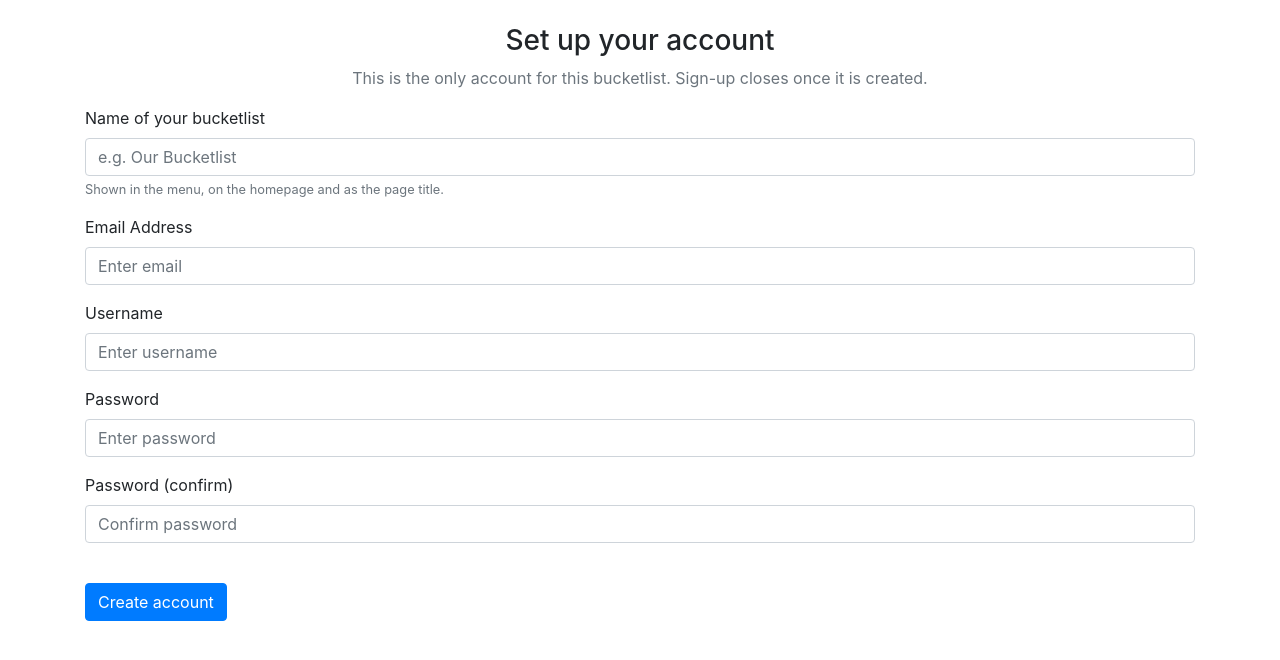
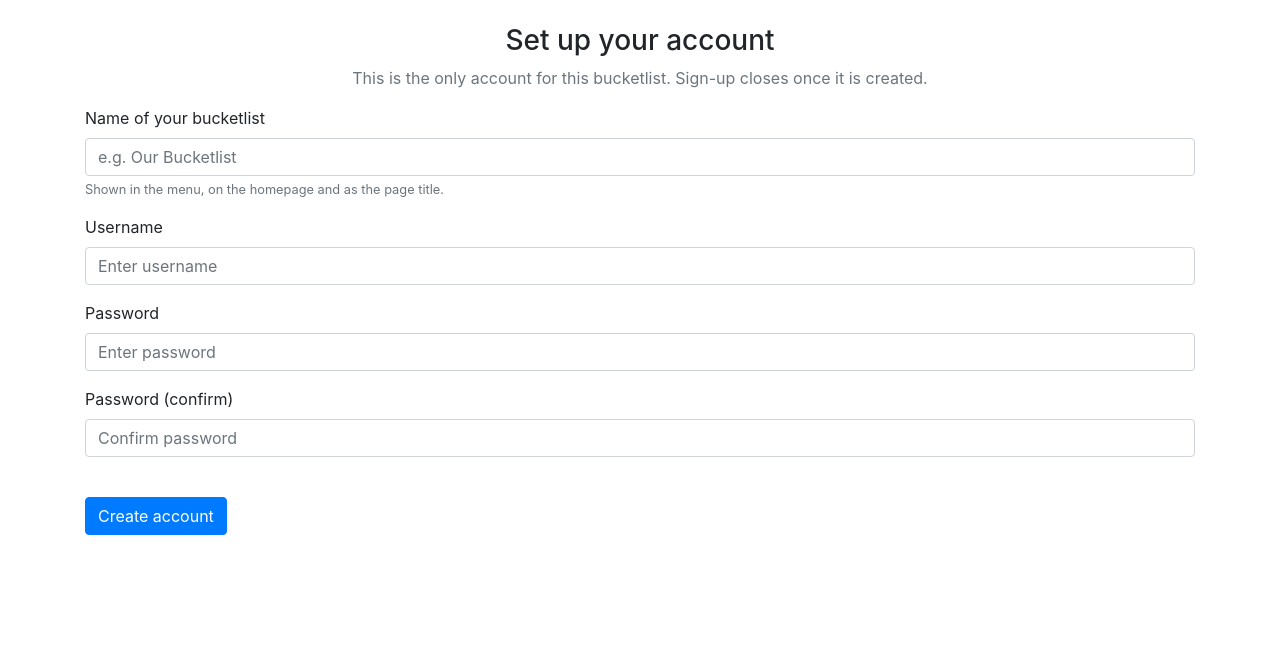
Before and after one commit to Kaaiman1214/Bucketlistr, a Flask app: page /sign-up in a window 1280 px wide. Shown: the part 56-716 px from the top of the page. Run offline with Flask 3, Linux system fonts and the light colour scheme; data that the repository does not hold is empty; some libraries are stand-ins or nearby versions.

Commit message:
Removed E-Mail for sign-up

```diff
--- a/website/auth.py
+++ b/website/auth.py
@@ -47,7 +47,6 @@ def sign_up():
 
     if request.method == 'POST':
         bucketlist_name = request.form.get('bucketlist_name', '').strip()
-        email = request.form.get('email', '').strip()
         Username = request.form.get('Username', '').strip()
         password1 = request.form.get('password1', '')
         password2 = request.form.get('password2', '')
@@ -56,8 +55,6 @@ def sign_up():
             flash('Give your bucketlist a name.', category='error')
         elif len(bucketlist_name) > 100:
             flash('The bucketlist name can be at most 100 characters.', category='error')
-        elif len(email) < 4:
-            flash('Must enter a valid Email Address.', category='error')
         elif len(Username) < 2:
             flash('Username must be greater than 1 character.', category='error')
         elif password1 != password2:
@@ -67,7 +64,7 @@ def sign_up():
         elif not any(char in password1 for char in SPECIAL_CHARS):
             flash('Password must contain at least one special character', category='error')
         else:
-            new_user = User(email=email, Username=Username,
+            new_user = User(Username=Username,
                             password=generate_password_hash(password1))
             db.session.add(new_user)
             db.session.add(Setting(key='site_name', value=bucketlist_name))
--- a/website/models.py
+++ b/website/models.py
@@ -77,7 +77,6 @@ class ChecklistEntry(db.Model):
 
 class User(db.Model, UserMixin):
     id = db.Column(db.Integer, primary_key=True)
-    email = db.Column(db.String(150), unique=True)
     password = db.Column(db.String(150))
     Username = db.Column(db.String(150))
     items = db.relationship('BucketItem')
--- a/website/templates/sign_up.html
+++ b/website/templates/sign_up.html
@@ -9,11 +9,6 @@
     <input type="text" class="form-control" id="bucketlist_name" name="bucketlist_name"
            maxlength="100" placeholder="e.g. Our Bucketlist" required />
     <small class="form-text text-muted">Shown in the menu, on the homepage and as the page title.</small>
-  </div>
-  <div class="form-group">
-    <label for="email">Email Address</label>
-    <input type="email" class="form-control" id="email" name="email"
-           placeholder="Enter email" autocomplete="email" required />
   </div>
   <div class="form-group">
     <label for="Username">Username</label>
```
